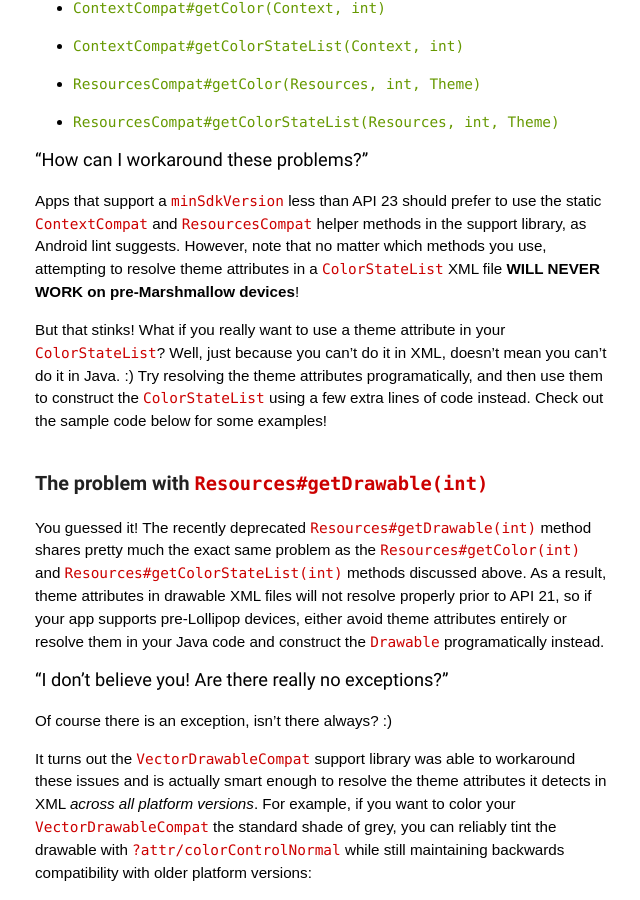
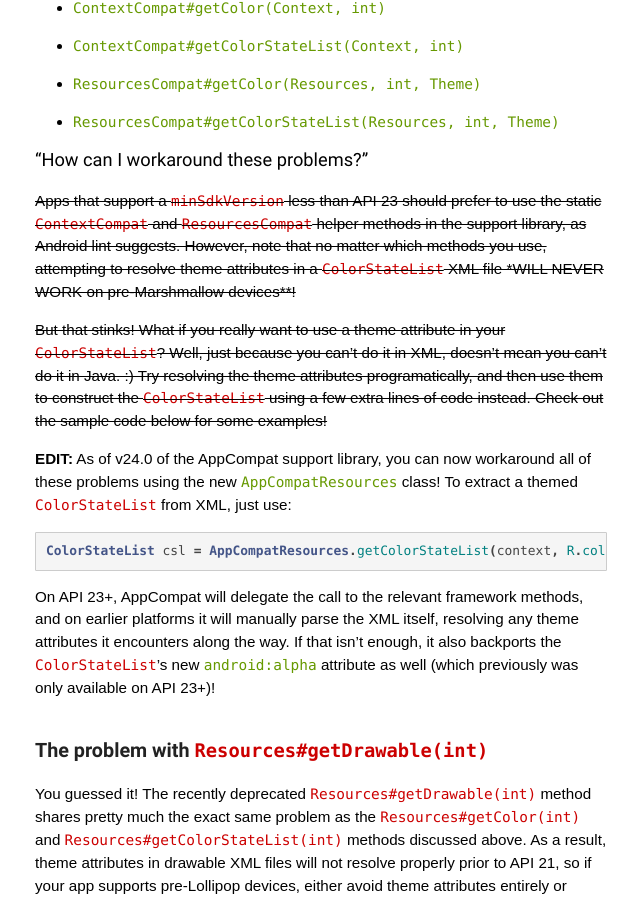
Before and after one commit to alexjlockwood/AndroidDesignPatterns, a Jekyll site: the page built from _posts/2016-08-07-colors-drawables-theme-attributes.md, in a window 1280 px wide and 900 px high, scrolled down 2213 px. Shown: the whole window, without its empty margins (249-889 px from the left). Built offline with Jekyll 4.4.1, drawn with Linux system fonts in a browser that asks for light colours; some web fonts are replaced; a script that is not in the unit is left out; comment, search, counter and statistics services are not loaded; some of the changed text lies outside the part shown.

Commit message:
update blog post

````diff
--- a/_posts/2016-08-07-colors-drawables-theme-attributes.md
+++ b/_posts/2016-08-07-colors-drawables-theme-attributes.md
@@ -93,7 +93,7 @@
 The problem is that `Resources` objects are not intrinsically linked to a specific
 `Theme` in your app, and as a result, they will be unable to resolve the values pointed to by
 theme attributes such as `R.attr.colorAccent` and `R.attr.colorPrimary` on their own. In fact,
-specifying theme attributes in any `ColorStateList` XML files *was not possible until API 23*,
+specifying theme attributes in any `ColorStateList` XML files **was not possible until API 23*,
 which introduced two new methods for extracting `ColorStateList`s from XML:
 
 *   [`Resources#getColor(int, Theme)`](https://developer.android.com/reference/android/content/res/Resources.html#getColor\(int, android.content.res.Resources.Theme\))
@@ -125,17 +125,32 @@
 
 #### "How can I workaround these problems?"
 
-Apps that support a `minSdkVersion` less than API 23 should prefer to use the
+~~Apps that support a `minSdkVersion` less than API 23 should prefer to use the
 static `ContextCompat` and `ResourcesCompat` helper methods in the support library, as Android lint
 suggests. However, note that no matter which methods you use, attempting to
-resolve theme attributes in a `ColorStateList` XML file **WILL NEVER WORK on
-pre-Marshmallow devices**!
+resolve theme attributes in a `ColorStateList` XML file *WILL NEVER WORK on
+pre-Marshmallow devices**!~~
 
-But that stinks! What if you really want to use a theme attribute in your `ColorStateList`?
+~~But that stinks! What if you really want to use a theme attribute in your `ColorStateList`?
 Well, just because you can't do it in XML, doesn't mean you
 can't do it in Java. :) Try resolving the theme attributes programatically, and
 then use them to construct the `ColorStateList` using a few extra lines of code
-instead. Check out the sample code below for some examples!
+instead. Check out the sample code below for some examples!~~
+
+**EDIT:** As of v24.0 of the AppCompat support library, you can now workaround all of these
+problems using the new [`AppCompatResources`](https://developer.android.com/reference/android/support/v7/content/res/AppCompatResources.html)
+class! To extract a themed `ColorStateList` from XML, just use:
+
+```java
+ColorStateList csl = AppCompatResources.getColorStateList(context, R.color.button_text_csl);
+```
+
+On API 23+, AppCompat will delegate the call to the relevant framework methods,
+and on earlier platforms it will manually parse the XML itself, resolving any
+theme attributes it encounters along the way. If that isn't enough, it also
+backports the `ColorStateList`'s new
+[`android:alpha`](https://developer.android.com/reference/android/content/res/ColorStateList.html#attr_android:alpha)
+attribute as well (which previously was only available on API 23+)!
 
 ### The problem with `Resources#getDrawable(int)`
 
@@ -249,17 +264,17 @@
 button2.setTextColor(deprecatedTextCsl);
 
 // (3)
-int textColorXml = ContextCompat.getColor(ctx, R.color.button_text_csl);
+int textColorXml = AppCompatResources.getColorStateList(ctx, R.color.button_text_csl);
 button3.setTextColor(textColorXml);
 
 // (4)
-ColorStateList textCslXml = ContextCompat.getColorStateList(ctx, R.color.button_text_csl);
+ColorStateList textCslXml = AppCompatResources.getColorStateList(ctx, R.color.button_text_csl);
 button4.setTextColor(textCslXml);
 
 // (5)
 Context themedCtx = button5.getContext();
 ColorStateList textCslXmlWithCustomTheme =
-    ContextCompat.getColorStateList(themedCtx, R.color.button_text_csl);
+    AppCompatResources.getColorStateList(themedCtx, R.color.button_text_csl);
 button5.setTextColor(textCslXmlWithCustomTheme);
 
 // (6)
````
